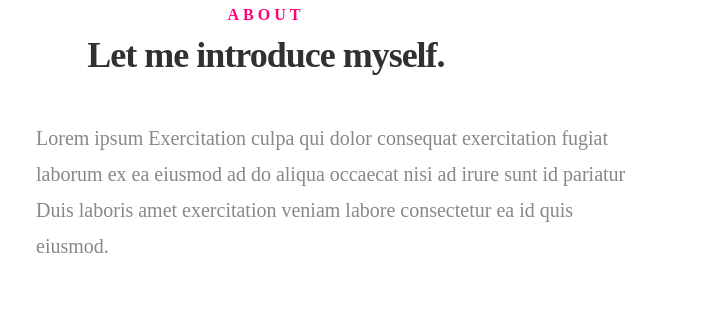
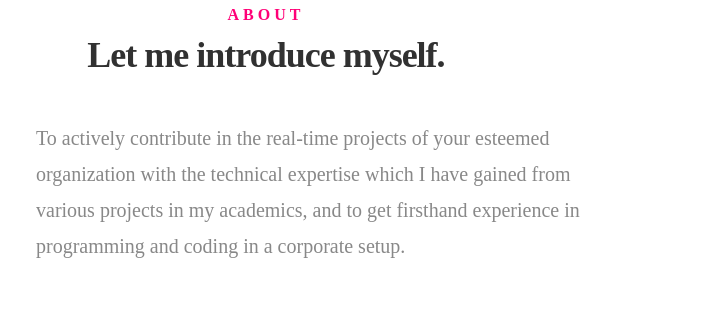
Before and after one commit to dilip881/dilip881.github.io, a plain HTML site: page index.html in a window 1280 px wide. Shown: the part 120-440 px from the top of the page, 374-1076 px from the left. Drawn offline with Linux system fonts and the light colour scheme; a script that the page names is missing.

Commit message:
Update index.html

```diff
--- a/index.html
+++ b/index.html
@@ -17,7 +17,7 @@
 
    				<img src="https://www.google.com/imgres?imgurl=https%3A%2F%2Fmedia.licdn.com%2Fdms%2Fimage%2FD5603AQH6Fc6WaAVpiA%2Fprofile-displayphoto-shrink_800_800%2F0%2F1681397430343%3Fe%3D2147483647%26v%3Dbeta%26t%3D0qNH24QLVrS1MO_z1cNld4zWL3GmHtEJq1CokOx3_D8&tbnid=pIzLDWwlqferUM&vet=12ahUKEwjTvMH0yez-AhU7KLcAHX6HAcQQMygDegUIARCoAQ..i&imgrefurl=https%3A%2F%2Fin.linkedin.com%2Fin%2Fdilip-reddy-b03108202&docid=7MP7q4N0h8AS3M&w=613&h=613&q=dilip%20reddy&client=safari&ved=2ahUKEwjTvMH0yez-AhU7KLcAHX6HAcQQMygDegUIARCoAQ" alt="Profile Picture">
 
-   				<p class="lead">Lorem ipsum Exercitation culpa qui dolor consequat exercitation fugiat laborum ex ea eiusmod ad do aliqua occaecat nisi ad irure sunt id pariatur Duis laboris amet exercitation veniam labore consectetur ea id quis eiusmod.</p>
+   				<p class="lead">To actively contribute in the real-time projects of your esteemed organization with the technical expertise which I have gained from various projects in my academics, and to get firsthand experience in programming and coding in a corporate setup.</p>
    			</div>
 
    		</div>
```
